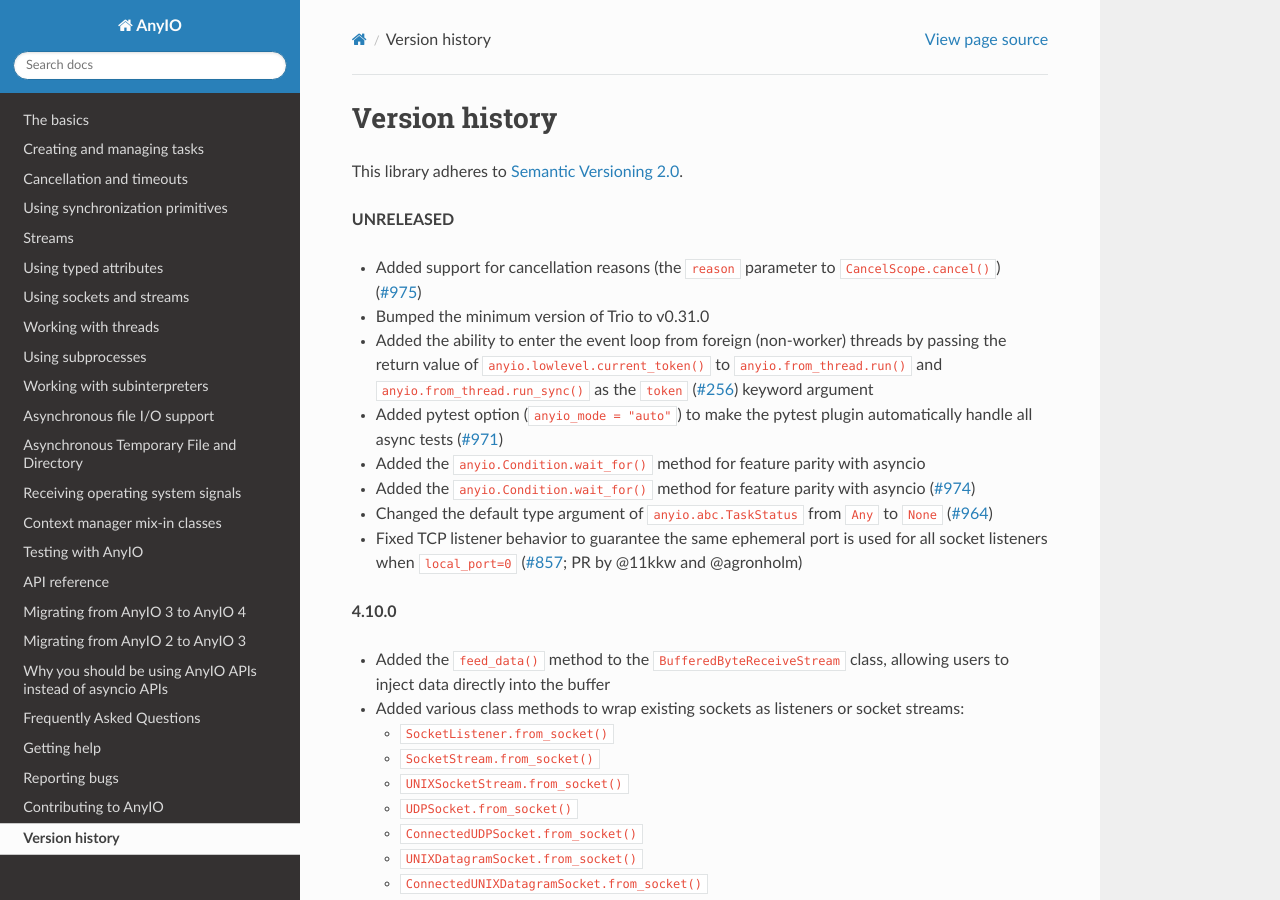
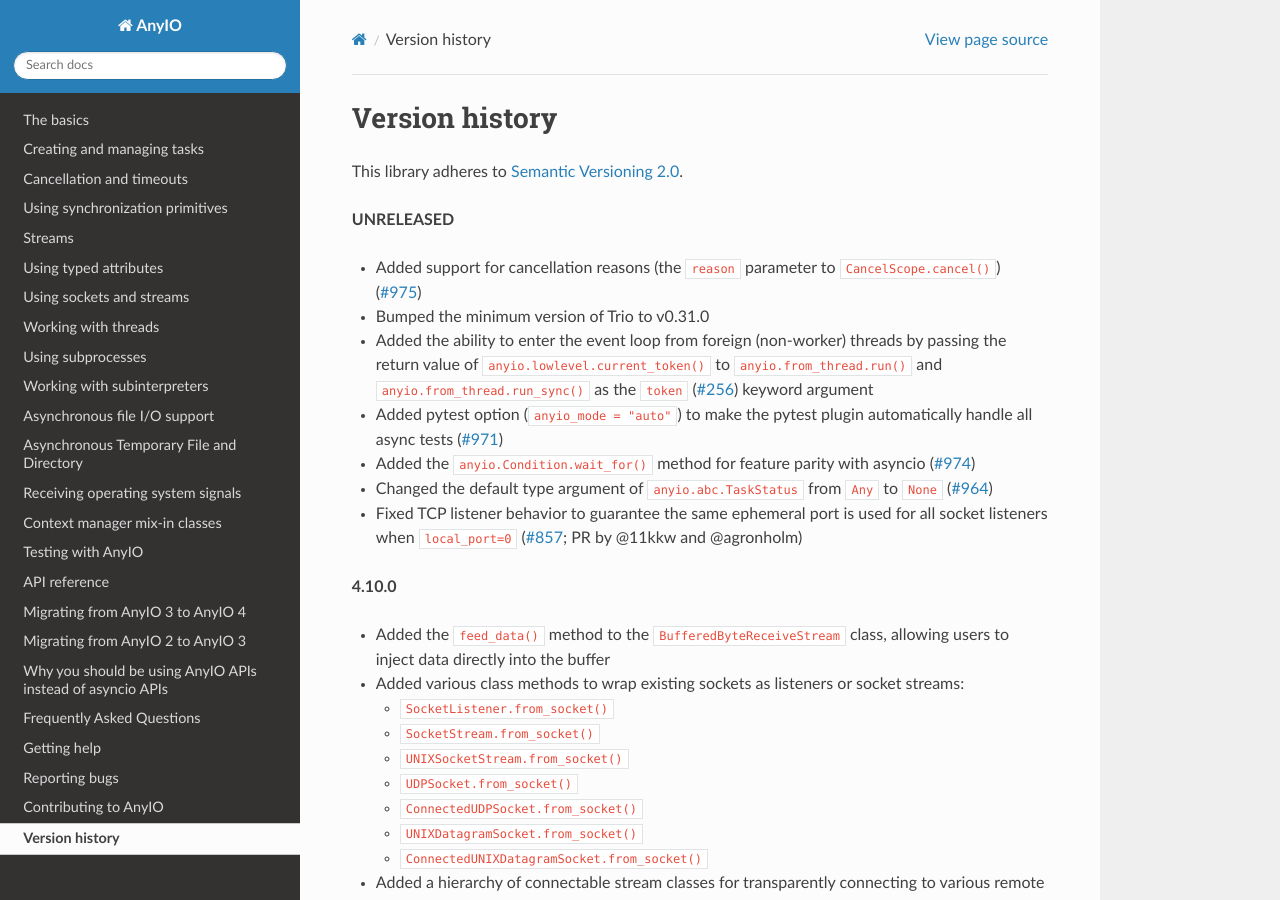
Before and after one commit to agronholm/anyio, a Sphinx documentation site: the page built from docs/versionhistory.rst, in a window 1280 px wide and 900 px high. Built offline with Sphinx 7.4.7 and the Read the Docs theme 3.1.0, drawn with Linux system fonts in a browser that asks for light colours; the version number could not be read and is left out.

Commit message:
Removed duplicate changelog line

```diff
--- a/docs/versionhistory.rst
+++ b/docs/versionhistory.rst
@@ -17,7 +17,6 @@ This library adheres to `Semantic Versioning 2.0 <http://semver.org/>`_.
 - Added pytest option (``anyio_mode = "auto"``) to make the pytest plugin automatically
   handle all async tests
   (`#971 <https://github.com/agronholm/anyio/pull/971>`_)
-- Added the ``anyio.Condition.wait_for()`` method for feature parity with asyncio
 - Added the ``anyio.Condition.wait_for()`` method for feature parity with asyncio
   (`#974 <https://github.com/agronholm/anyio/pull/974>`_)
 - Changed the default type argument of ``anyio.abc.TaskStatus`` from ``Any`` to ``None``
```
